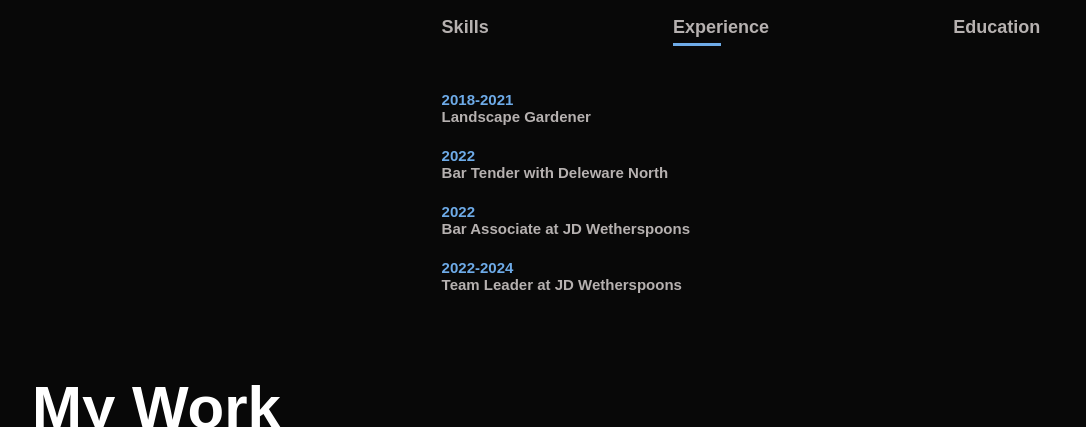
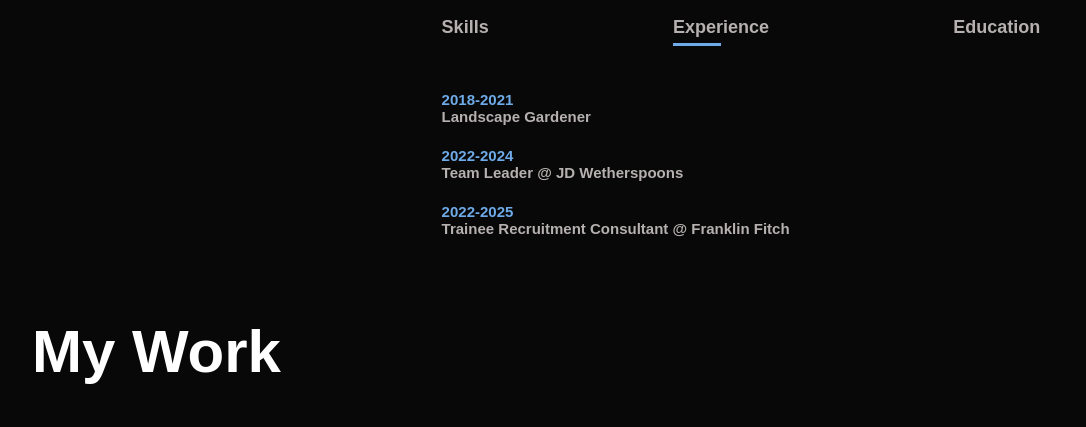
Before and after one commit to joshua1895/portfolio, a plain HTML site: page index.html in a window 1280 px wide. Both pictures are taken after a click on the element "Experience". Shown: the part 1205-1632 px from the top of the page, without its empty margins (96-1182 px from the left). Drawn offline with Linux system fonts and the light colour scheme.

Commit message:
Update index.html
Updated work experience

```diff
--- a/index.html
+++ b/index.html
@@ -56,9 +56,8 @@
                 <div class="tab-contents" id="experience">
                     <ul>
                         <li><span>2018-2021</span><br>Landscape Gardener</li>
-                        <li><span>2022</span><br>Bar Tender with Deleware North</li>
-                        <li><span>2022</span><br>Bar Associate at JD Wetherspoons</li>
-                        <li><span>2022-2024</span><br>Team Leader at JD Wetherspoons</li>
+                        <li><span>2022-2024</span><br>Team Leader @ JD Wetherspoons</li>
+                        <li><span>2022-2025</span><br>Trainee Recruitment Consultant @ Franklin Fitch</li>
                     </ul>
                 </div>
                 <div class="tab-contents" id="education">
```
